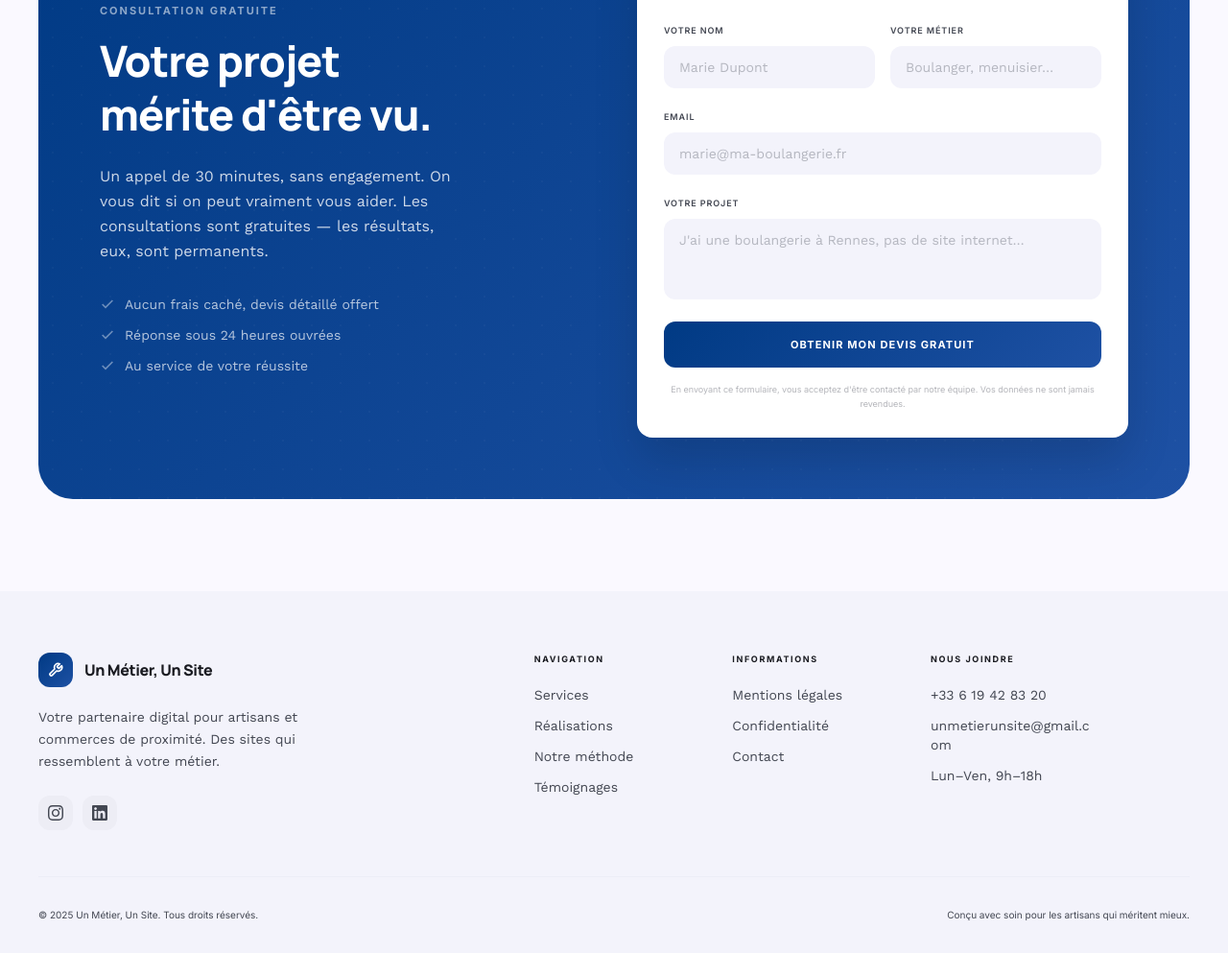
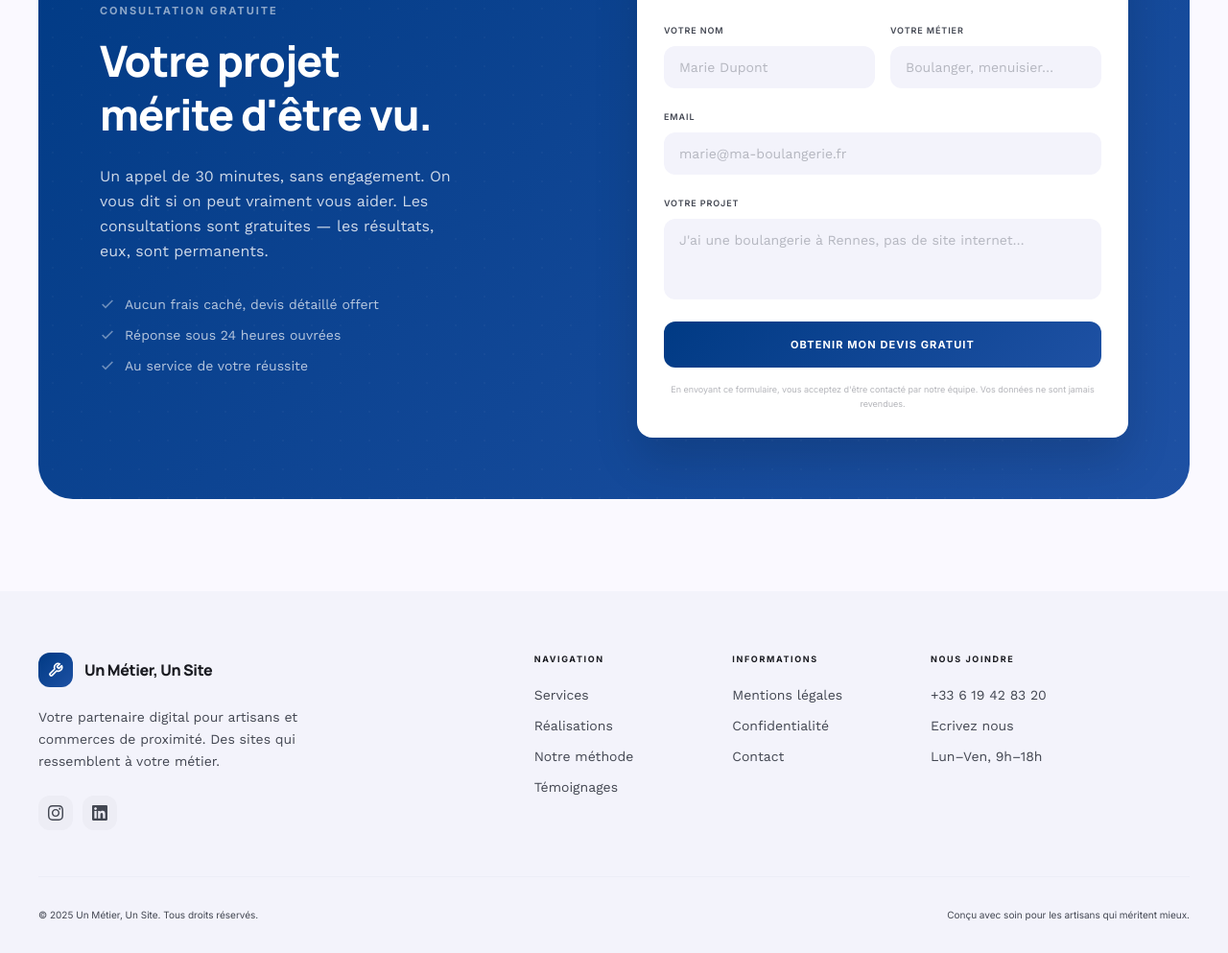
Before and after one commit to unmetierunsite/unmetierunsite.github.io, a plain HTML site: page index.html in a window 1280 px wide. Shown: the part 5566-6559 px from the top of the page at 96% size. Drawn offline with nearby package versions, Linux system fonts and the light colour scheme.

Commit message:
Update index.html

```diff
--- a/index.html
+++ b/index.html
@@ -877,7 +877,7 @@
           <a href="tel:+33619428320" class="font-body text-sm text-on-surface-variant hover:text-primary transition-colors">+33 6 19 42 83 20
 
           </a>
-          <a href="mailto:unmetierunsite@gmail.com" class="font-body text-sm text-on-surface-variant hover:text-primary transition-colors break-all">unmetierunsite@gmail.com</a>
+          <a href="mailto:unmetierunsite@gmail.com" class="font-body text-sm text-on-surface-variant hover:text-primary transition-colors break-all">Ecrivez nous</a>
           <p class="font-body text-sm text-on-surface-variant">Lun–Ven, 9h–18h</p>
         </div>
       </div>
```
